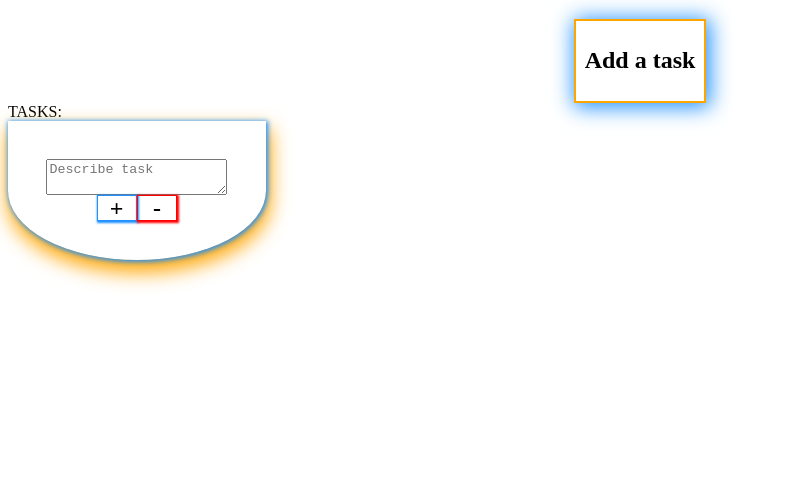
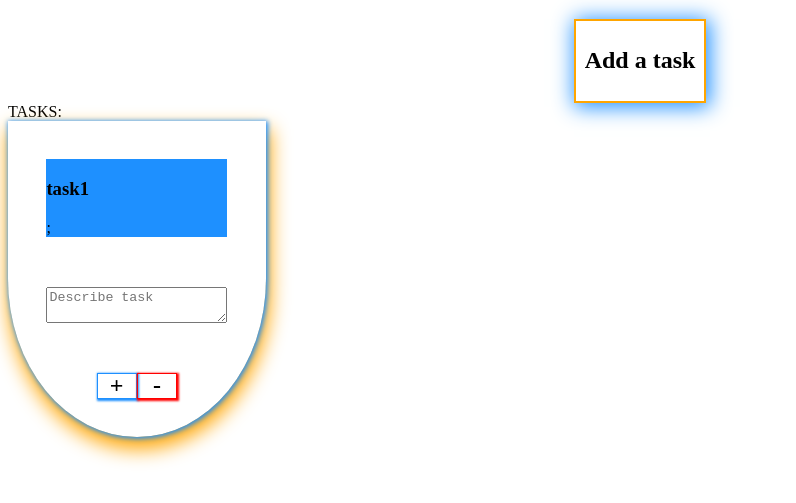
Before and after one commit to azamos/todo-unframed, a plain HTML site: page index.html in a window 1280 px wide. Both pictures are taken after a click on the element "Add a task". Shown: the part 69-572 px from the top of the page, without its empty margins (0-796 px from the left). Drawn offline with Linux system fonts and the light colour scheme.

Commit message:
need to fix padding issue

```diff
--- a/index.css
+++ b/index.css
@@ -39,3 +39,9 @@
   color: none;
   background: none;
 }
+
+.top{
+  width: 100%;
+  margin: 0;
+  background-color: dodgerblue;
+}
--- a/index.html
+++ b/index.html
@@ -21,7 +21,8 @@
     </div>
     TASKS:
     <div id="tasks" class="spaced" style="display: flex;flex-direction: row;flex-wrap: wrap;"></div>
-    <div class="template hidden flex column centrelized shield">
+    <!--Template code starts here-->
+    <div class="template hidden flex column centrelized shield spaced">
         <textarea placeholder="Describe task"></textarea>
         <div class="flex row">
             <div class="submitTask"
@@ -40,19 +41,30 @@
             </div>
         </div>
     </div>
+    <!--Template code ENDS here-->
     <script>
 
-        var counter = 1;
-        var firstTask = document.getElementsByClassName("template")[0];
+        var counter = 1;//For purpose of id generating for each task
+
+        var firstTask = document.getElementsByClassName("template")[0];/*
+        *Get the html fragment of the template, to be later deep cloned with the Node.clone method
+        *whenever new tasks are created
+        */
         document.getElementById("btn").addEventListener("click",e=>{
             const clonedNode = firstTask.cloneNode(true);
-            clonedNode.classList.remove("hidden");
-            const id = `task${counter++}`;
+            clonedNode.classList.remove("hidden");//Since the template is hidden, this new "instance" must revert back to visible
+            const id = `task${counter++}`;//To avoid id duplication, we used global variable counter
             clonedNode.setAttribute("id",id);
+            const title = document.createElement("div");
+            title.innerHTML=`<h3>${id}</h3>;`
+            title.classList.add("top");
+            clonedNode.appendChild(title);//TODO: find way to prepend instead of append
             const deleteBtn = clonedNode.childNodes[3].childNodes[3];
             deleteBtn.addEventListener("click",()=>removeTask(id))
             document.getElementById("tasks").appendChild(clonedNode);
+            clonedNode.insertBefore(title,clonedNode.childNodes[1]);
         });
+
     </script>
 </body>
 </html>
--- a/index.js
+++ b/index.js
@@ -1,4 +1,2 @@
-const removeTask = taskId => {
-    console.log(taskId);
+const removeTask = taskId =>
     document.getElementById("tasks").removeChild(document.getElementById(taskId));
-};
```
